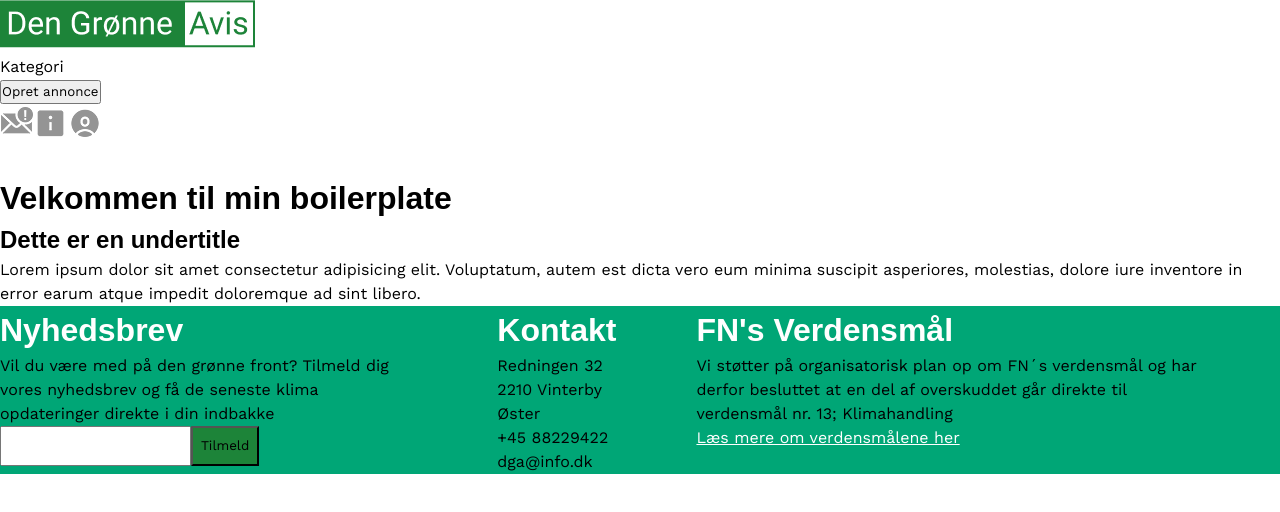
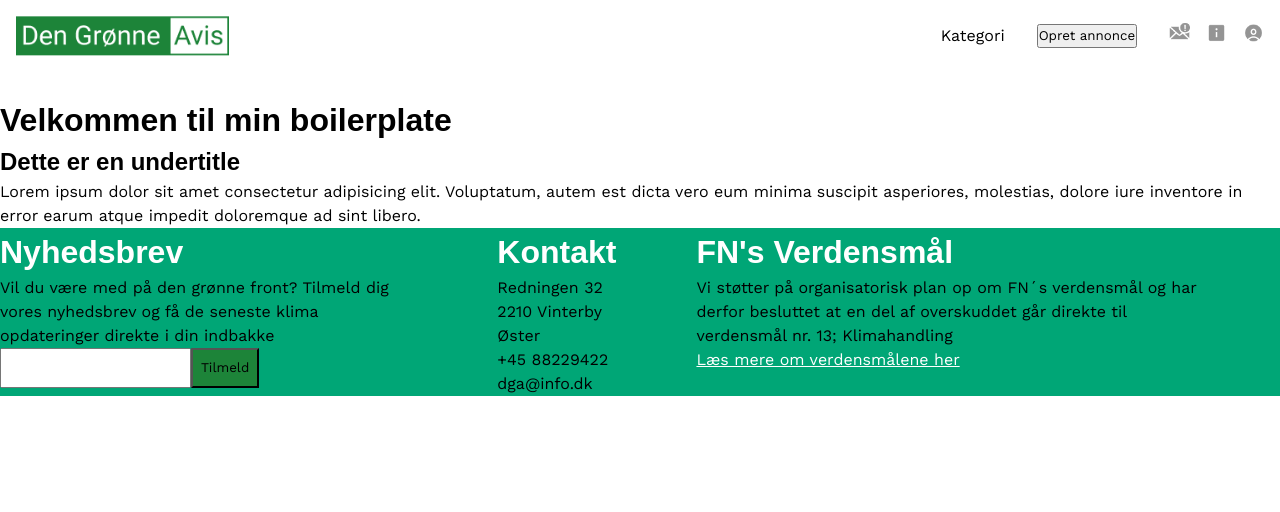
Before and after one commit to CodeDondo/dga-frontend, a React (Vite) app: page / in a window 1280 px wide. Shown: the top 512 px of the page. Built offline with nearby package versions, Linux system fonts and the light colour scheme; a web font is replaced by a local one.

Commit message:
styled header

```diff
--- a/package.json
+++ b/package.json
@@ -11,6 +11,7 @@
   },
   "dependencies": {
     "react": "^19.1.1",
+    "react-burger-menu": "^3.1.0",
     "react-dom": "^19.1.1",
     "react-error-boundary": "^6.0.0",
     "react-hook-form": "^7.62.0",
--- a/src/components/Header/Header.jsx
+++ b/src/components/Header/Header.jsx
@@ -3,26 +3,48 @@ import Mail from '../../assets/Important-Mail.png'
 import Info from '../../assets/Info-Squared.png'
 import Account from '../../assets/Test-Account.png'
 import { Link } from 'react-router-dom'
-
-
+import { slide as Menu } from 'react-burger-menu'
+import styles from './Header.module.scss'
 
 export const Header = () => {
   return (
-    <header>
+    <header className={styles.header}>
+      {/* Logo altid synligt */}
+      <div className={styles.logoWrapper}>
+        <img src={Logo} alt="Logo" className={styles.logo} />
+      </div>
+
+      {/* Burger-menu til mobil */}
+      <div className={styles.mobileMenu}>
+        <Menu right>
+          <Link className={styles.menuItem} to="/kategori">Kategori</Link>
+          <Link className={styles.menuItem} to="/opret">Opret annonce</Link>
+          <Link className={styles.menuItem} to="/mail">
+            <img src={Mail} alt="Mail" className={styles.icon} /> Mail
+          </Link>
+          <Link className={styles.menuItem} to="/info">
+            <img src={Info} alt="Info" className={styles.icon} /> Info
+          </Link>
+          <Link className={styles.menuItem} to="/account">
+            <img src={Account} alt="Account" className={styles.icon} /> Account
+          </Link>
+        </Menu>
+      </div>
+
+      {/* Desktop navigation */}
+      <nav className={styles.desktopNav}>
         <ul>
-        <img src={Logo} alt="Logo" />
+          <li>Kategori</li>
         </ul>
         <ul>
-        Kategori
+          <li><button>Opret annonce</button></li>
         </ul>
         <ul>
-        <button>Opret annonce</button>
+          <li><Link to="/mail"><img src={Mail} alt="Mail" /></Link></li>
+          <li><Link to="/info"><img src={Info} alt="Info" /></Link></li>
+          <li><Link to="/account"><img src={Account} alt="Account" /></Link></li>
         </ul>
-      <ul>
-        <Link><img src={Mail} alt="Mail" /></Link>
-        <Link><img src={Info} alt="Info" /></Link>
-        <Link><img src={Account} alt="Account" /></Link>
-      </ul>
+      </nav>
     </header>
   )
 }
--- /dev/null
+++ b/src/components/Header/Header.module.scss
@@ -0,0 +1,101 @@
+.header {
+  display: flex;
+  justify-content: space-between;
+  align-items: center;
+  padding: 1rem;
+}
+
+.logoWrapper {
+  display: flex;
+  align-items: center;
+}
+
+.logo {
+  height: 40px;
+  cursor: pointer;
+}
+
+/* ---- Mobile vs Desktop ---- */
+.mobileMenu {
+  display: block;
+}
+
+.desktopNav {
+  display: none;
+}
+
+@media (min-width: 768px) {
+  .mobileMenu {
+    display: none;
+  }
+
+  .desktopNav {
+    display: flex;
+    gap: 2rem;
+
+    ul {
+      display: flex;
+      gap: 1rem;
+      list-style: none;
+      margin: 0;
+      padding: 0;
+
+      li {
+        display: flex;
+        align-items: center;
+      }
+
+      img {
+        height: 24px;
+      }
+    }
+  }
+}
+
+/* ---- react-burger-menu globale styles ---- */
+:global {
+  .bm-burger-button {
+    position: fixed;
+    width: 30px;
+    height: 25px;
+    right: 20px;
+    top: 20px;
+  }
+
+  .bm-burger-bars {
+    background: #373a47;
+  }
+
+  .bm-menu {
+    background: #fff;
+    padding: 2.5em 1.5em 0;
+    font-size: 1.15em;
+  }
+
+  .bm-item {
+    display: flex;
+    align-items: center;
+    gap: 8px;
+    padding: 0.8em 0;
+    color: #373a47;
+    text-decoration: none;
+
+    &:hover {
+      color: #f00;
+    }
+  }
+
+  .bm-overlay {
+    background: rgba(0, 0, 0, 0.3);
+  }
+}
+
+.menuItem {
+  font-weight: 500;
+  margin-bottom: 10px;
+}
+
+.icon {
+  height: 20px;
+  width: 20px;
+}
```
Also changed, not shown: 1 other file (tests, documents, lock files or other folders). Lines whose indentation alone changed are shown as unchanged.
